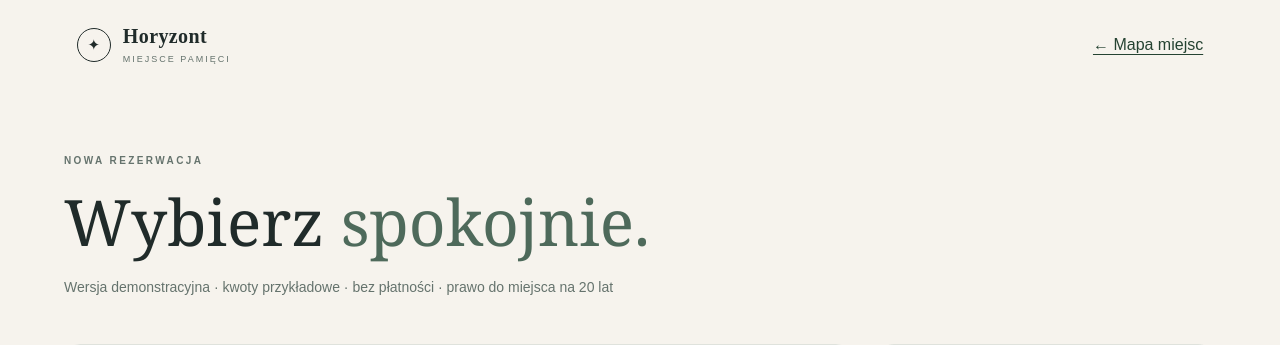
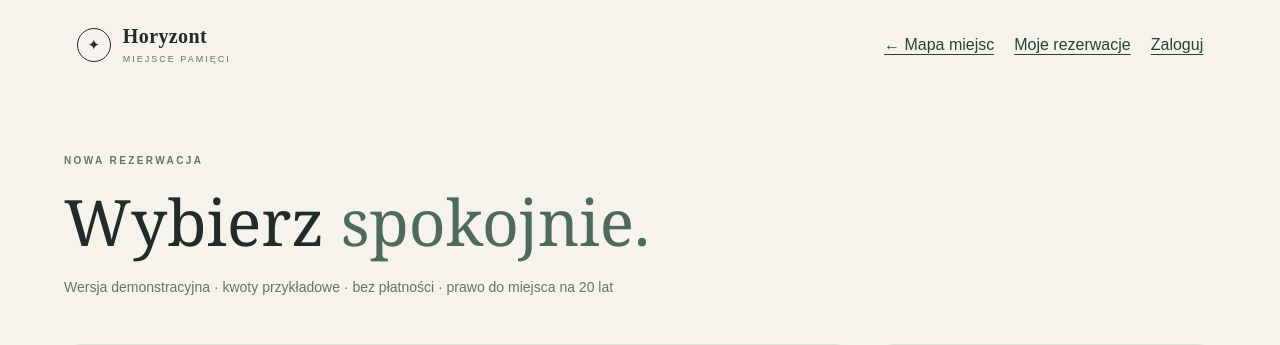
Before and after one commit to zefso/CoffinLikeCoffee, a Django app: page /rezerwacje/nowa/ in a window 1280 px wide. Shown: the top 345 px of the page. Run offline with Django 5.2, Linux system fonts and the light colour scheme; data that the repository does not hold is empty.

Commit message:
F07: linki Moje rezerwacje i Zaloguj/Wyloguj w nagłówku stron rezerwacji
Co-Authored-By: Claude Opus 5.5 <noreply@anthropic.com>

```diff
--- a/static/css/reservation.css
+++ b/static/css/reservation.css
@@ -1,3 +1,30 @@
+/* Strony rezerwacji mają więcej linków w nagłówku, więc może się on zawijać. */
+.site-header {
+  height: auto;
+  min-height: 90px;
+  gap: 12px;
+}
+.header-links {
+  display: flex;
+  flex-wrap: wrap;
+  justify-content: flex-end;
+  align-items: center;
+  gap: 8px 20px;
+}
+.header-links a,
+.header-links button {
+  color: #254332;
+  text-underline-offset: 4px;
+}
+.header-links button {
+  min-height: 44px;
+  padding: 0;
+  border: 0;
+  background: none;
+  text-decoration: underline;
+  cursor: pointer;
+  font: inherit;
+}
 .reservation-layout {
   display: grid;
   grid-template-columns: minmax(0, 1fr) 340px;
--- /dev/null
+++ b/templates/cemetery/_header_links.html
@@ -0,0 +1,6 @@
+<a href="{% url 'my_reservations' %}">Moje rezerwacje</a>
+{% if user.is_authenticated %}
+  <form method="post" action="{% url 'logout' %}">{% csrf_token %}<button type="submit">Wyloguj</button></form>
+{% else %}
+  <a href="{% url 'login' %}?next={{ request.get_full_path|urlencode }}">Zaloguj</a>
+{% endif %}
--- a/templates/cemetery/my_reservations.html
+++ b/templates/cemetery/my_reservations.html
@@ -12,7 +12,7 @@
   </head>
   <body>
     <a class="skip-link" href="#reservations">Przejdź do rezerwacji</a>
-    <header class="site-header"><a class="brand" href="{% url 'home' %}"><span class="brand-mark">✦</span><span><strong>Horyzont</strong><small>miejsce pamięci</small></span></a><a href="{% url 'map' %}">← Mapa miejsc</a></header>
+    <header class="site-header"><a class="brand" href="{% url 'home' %}"><span class="brand-mark">✦</span><span><strong>Horyzont</strong><small>miejsce pamięci</small></span></a><nav class="header-links" aria-label="Nawigacja"><a href="{% url 'map' %}">← Mapa miejsc</a>{% include "cemetery/_header_links.html" %}</nav></header>
     <main id="reservations" class="map-page reservation-page">
       <div class="map-heading">
         <p class="eyebrow">TWOJE KONTO</p>
--- a/templates/cemetery/reservation_new.html
+++ b/templates/cemetery/reservation_new.html
@@ -12,7 +12,7 @@
   </head>
   <body>
     <a class="skip-link" href="#reservation">Przejdź do rezerwacji</a>
-    <header class="site-header"><a class="brand" href="{% url 'home' %}"><span class="brand-mark">✦</span><span><strong>Horyzont</strong><small>miejsce pamięci</small></span></a><a id="map-link" href="{% url 'map' %}">← Mapa miejsc</a></header>
+    <header class="site-header"><a class="brand" href="{% url 'home' %}"><span class="brand-mark">✦</span><span><strong>Horyzont</strong><small>miejsce pamięci</small></span></a><nav class="header-links" aria-label="Nawigacja"><a id="map-link" href="{% url 'map' %}">← Mapa miejsc</a>{% include "cemetery/_header_links.html" %}</nav></header>
     <main id="reservation"
           class="map-page reservation-page"
           data-api="{% url 'places' %}"
```
